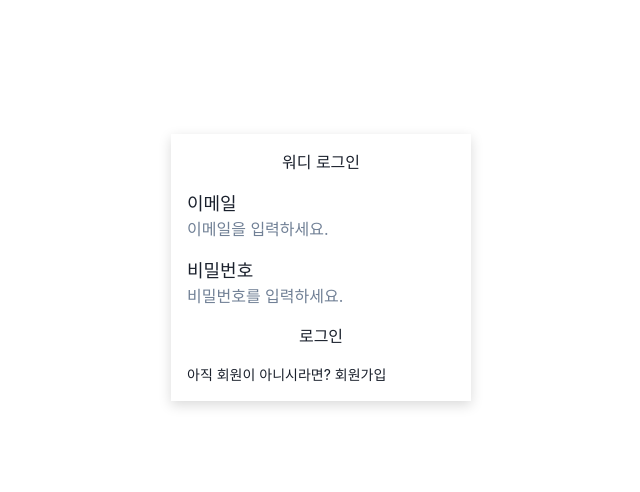
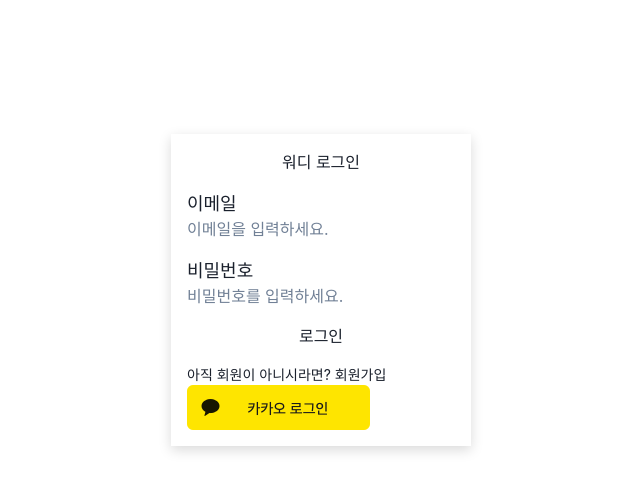
Before and after one commit to hs20180519/aiProject, a React (Create React App) app in the folder front/: page /login in a window 1280 px wide. Shown: the top 492 px of the page, without its empty margins (319-959 px from the left). Built offline with nearby package versions, Linux system fonts and the light colour scheme; no server answers.

Commit message:
fix - signup

```diff
--- a/front/src/pages/LoginPage.tsx
+++ b/front/src/pages/LoginPage.tsx
@@ -4,6 +4,7 @@ import { useNavigate } from "react-router-dom";
 import * as Api from "../apis/api";
 import { DispatchContext } from "../App";
 import { UserProps } from "../reducer";
+import KakaoLoginButton from "../components/KakaoLoginButton";
 
 interface LoginProps {
   email: string;
@@ -147,6 +148,7 @@ const LoginPage = () => {
                 >
                   {"회원가입"}
                 </button>
+                <KakaoLoginButton />
               </p>
             </form>
           </div>
```
